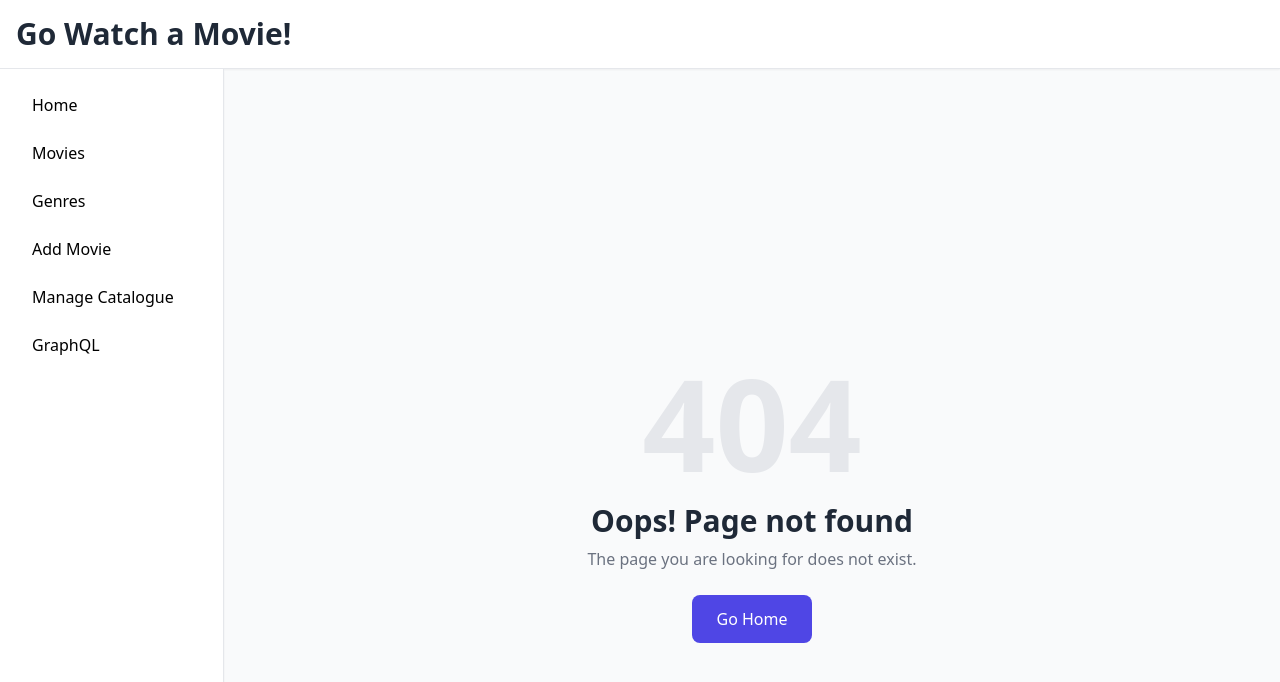
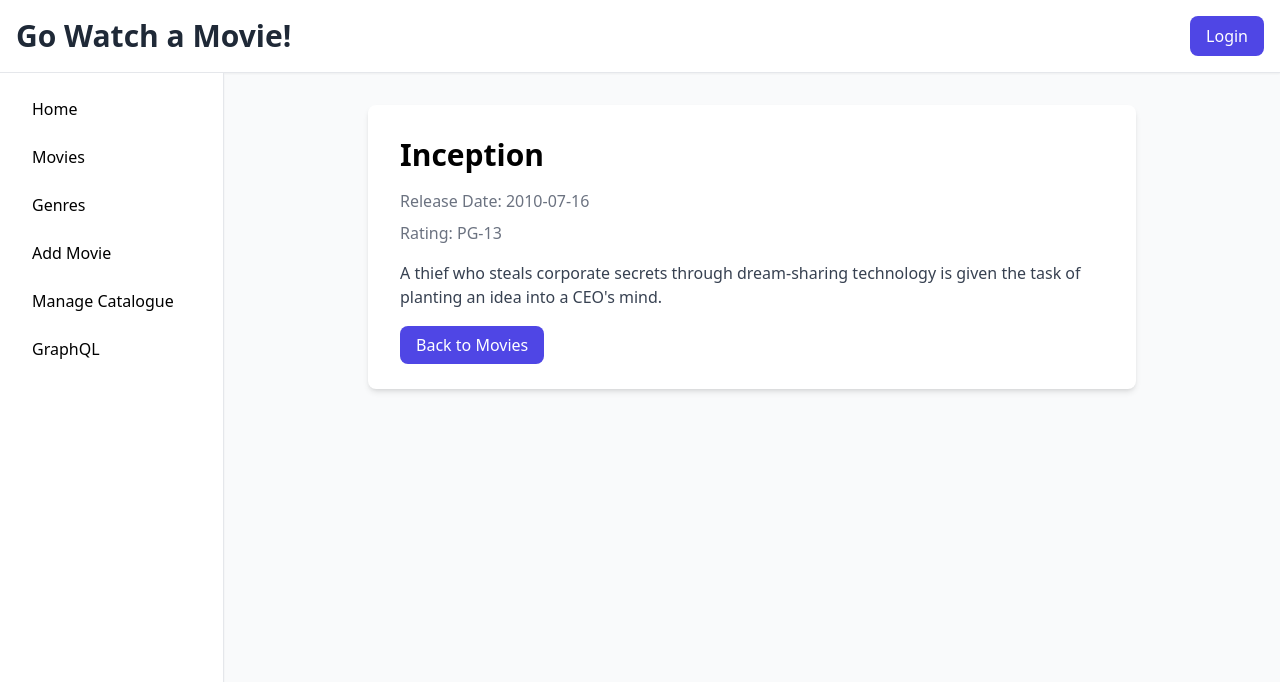
Before and after one commit to georgiev098/react-go-simple-movie-app, a React (Create React App) app in the folder front-end/: page /movies/1 in a window 1280 px wide. Before the commit this address had no page. Shown: the top 682 px of the page. Built offline with nearby package versions, Linux system fonts and the light colour scheme.

Commit message:
add addtional components and use dummy data to display movies

```diff
--- a/front-end/src/App.js
+++ b/front-end/src/App.js
@@ -4,6 +4,13 @@ import Sidebar from "./components/Sidebar";
 import Movies from "./components/Movies";
 import Header from "./components/Header";
 import ErrorPage from "./components/ErrorPage";
+import Catalogue from "./components/Catalogue";
+import AddMovie from "./components/AddMovie";
+import Genres from "./components/Genres";
+import GraphQL from "./components/GraphQL";
+import Login from "./components/Login";
+import EditMovie from "./components/EditMovie";
+import Movie from "./components/Movie";
 
 function App() {
   return (
@@ -19,11 +26,14 @@ function App() {
         <main className="flex-1 p-8">
           <Routes>
             <Route path="/" element={<Home />} />
+            <Route path="/login" element={<Login />} />
             <Route path="/movies" element={<Movies />} />
-            {/* <Route path="/genres" element={<Genres />} /> */}
-            {/* <Route path="/add-movie" element={<AddMovie />} /> */}
-            {/* <Route path="/manage-catalogue" element={<ManageCatalogue />} /> */}
-            {/* <Route path="/graphql" element={<GraphQLPage />} /> */}
+            <Route path="/movies/:id" element={<Movie />} />
+            <Route path="/genres" element={<Genres />} />
+            <Route path="/add-movie" element={<AddMovie />} />
+            <Route path="/edit-movie/:id" element={<EditMovie />} />
+            <Route path="/catalogue" element={<Catalogue />} />
+            <Route path="/graphql" element={<GraphQL />} />
             <Route path="*" element={<ErrorPage />} />
           </Routes>
           {/* END  Main Content */}
--- /dev/null
+++ b/front-end/src/components/AddMovie.js
@@ -0,0 +1,3 @@
+export default function AddMovie() {
+  return <h2 className="text-2xl font-bold text-gray-700 mb-6">Add a Movie</h2>;
+}
--- /dev/null
+++ b/front-end/src/components/Catalogue.js
@@ -0,0 +1,3 @@
+export default function Catalogue() {
+  return <h2 className="text-2xl font-bold text-gray-700 mb-6">Catalogue</h2>;
+}
--- /dev/null
+++ b/front-end/src/components/EditMovie.js
@@ -0,0 +1,3 @@
+export default function EditMovie() {
+  return <h2 className="text-2xl font-bold text-gray-700 mb-6">EditMovie</h2>;
+}
--- /dev/null
+++ b/front-end/src/components/Genres.js
@@ -0,0 +1,3 @@
+export default function Genres() {
+  return <h2 className="text-2xl font-bold text-gray-700 mb-6">Genres</h2>;
+}
--- /dev/null
+++ b/front-end/src/components/GraphQL.js
@@ -0,0 +1,3 @@
+export default function GraphQL() {
+  return <h2 className="text-2xl font-bold text-gray-700 mb-6">graphql</h2>;
+}
--- a/front-end/src/components/Header.js
+++ b/front-end/src/components/Header.js
@@ -1,9 +1,18 @@
+import { Link } from "react-router-dom";
+
 export default function Header() {
   return (
-    <header className="border-b bg-white shadow-sm p-4">
+    <header className="border-b bg-white shadow-sm p-4 flex items-center justify-between">
       <h1 className="text-3xl font-extrabold text-gray-800">
         Go Watch a Movie!
       </h1>
+
+      <Link
+        to="/login"
+        className="px-4 py-2 bg-indigo-600 text-white rounded-lg hover:bg-indigo-700 transition-colors font-medium"
+      >
+        Login
+      </Link>
     </header>
   );
 }
--- a/front-end/src/components/Home.js
+++ b/front-end/src/components/Home.js
@@ -1,14 +1,18 @@
+import { Link } from "react-router-dom";
+
 export default function Home() {
   return (
     <div className="flex-1 p-8 flex flex-col items-center justify-center text-center">
       <h2 className="text-2xl font-bold text-gray-700 mb-6">
         Find a movie to watch tonight!
       </h2>
-      <img
-        src="/tickets.png"
-        alt="Movie Tickets"
-        className="w-40 h-auto  rounded-lg transform hover:scale-105 transition-transform duration-300"
-      />
+      <Link to="/movies">
+        <img
+          src="/tickets.png"
+          alt="Movie Tickets"
+          className="w-40 h-auto  rounded-lg transform hover:scale-105 transition-transform duration-300"
+        />
+      </Link>
     </div>
   );
 }
--- /dev/null
+++ b/front-end/src/components/Login.js
@@ -0,0 +1,3 @@
+export default function Login() {
+  return <h2 className="text-2xl font-bold text-gray-700 mb-6">Login</h2>;
+}
--- /dev/null
+++ b/front-end/src/components/Movie.js
@@ -0,0 +1,71 @@
+import { useParams, Link } from "react-router-dom";
+
+export default function Movie() {
+  const { id } = useParams(); // Get movie ID from the URL
+
+  // Temporary movie data (same as Movies.jsx)
+  const tempMovies = [
+    {
+      id: 1,
+      title: "Inception",
+      release_date: "2010-07-16",
+      mpaa_rating: "PG-13",
+      description:
+        "A thief who steals corporate secrets through dream-sharing technology is given the task of planting an idea into a CEO's mind.",
+    },
+    {
+      id: 2,
+      title: "The Matrix",
+      release_date: "1999-03-31",
+      mpaa_rating: "R",
+      description:
+        "A computer hacker learns from mysterious rebels about the true nature of his reality and his role in the war against its controllers.",
+    },
+    {
+      id: 3,
+      title: "Interstellar",
+      release_date: "2014-11-07",
+      mpaa_rating: "PG-13",
+      description:
+        "A team of explorers travel through a wormhole in space in an attempt to ensure humanity's survival.",
+    },
+  ];
+
+  // Find the movie that matches the ID from the URL
+  const movie = tempMovies.find((m) => m.id === Number(id));
+
+  // If movie not found
+  if (!movie) {
+    return (
+      <div className="p-8 text-center">
+        <h2 className="text-2xl font-bold mb-4">Movie Not Found</h2>
+        <Link
+          to="/movies"
+          className="px-4 py-2 bg-indigo-600 text-white rounded-lg hover:bg-indigo-700 transition-colors"
+        >
+          Back to Movies
+        </Link>
+      </div>
+    );
+  }
+
+  return (
+    <div className="p-8 max-w-3xl mx-auto bg-white rounded-lg shadow-md">
+      <h2 className="text-3xl font-bold mb-4">{movie.title}</h2>
+      <p className="text-gray-500 mb-2">
+        <span className="font-medium">Release Date:</span> {movie.release_date}
+      </p>
+      <p className="text-gray-500 mb-4">
+        <span className="font-medium">Rating:</span> {movie.mpaa_rating}
+      </p>
+      <p className="text-gray-700 mb-6">{movie.description}</p>
+
+      <Link
+        to="/movies"
+        className="px-4 py-2 bg-indigo-600 text-white rounded-lg hover:bg-indigo-700 transition-colors"
+      >
+        Back to Movies
+      </Link>
+    </div>
+  );
+}
--- a/front-end/src/components/Movies.js
+++ b/front-end/src/components/Movies.js
@@ -1,3 +1,61 @@
+import { useState } from "react";
+import { Link } from "react-router-dom";
+
 export default function Movies() {
-  return <h2 className="text-2xl font-bold text-gray-700 mb-6">Movie list</h2>;
+  // Temporary movie data
+  const tempMovies = [
+    {
+      id: 1,
+      title: "Inception",
+      release_date: "2010-07-16",
+      mpaa_rating: "PG-13",
+      description:
+        "A thief who steals corporate secrets through dream-sharing technology is given the task of planting an idea into a CEO's mind.",
+    },
+    {
+      id: 2,
+      title: "The Matrix",
+      release_date: "1999-03-31",
+      mpaa_rating: "R",
+      description:
+        "A computer hacker learns from mysterious rebels about the true nature of his reality and his role in the war against its controllers.",
+    },
+    {
+      id: 3,
+      title: "Interstellar",
+      release_date: "2014-11-07",
+      mpaa_rating: "PG-13",
+      description:
+        "A team of explorers travel through a wormhole in space in an attempt to ensure humanity's survival.",
+    },
+  ];
+
+  const [movies, setMovies] = useState(tempMovies);
+
+  return (
+    <div className="w-full max-w-6xl mx-auto">
+      <h2 className="text-3xl font-bold mb-6 text-gray-800">Movies List</h2>
+
+      <div className="grid grid-cols-1 md:grid-cols-2 lg:grid-cols-3 gap-6">
+        {movies.map((movie) => (
+          <Link to={`/movies/${movie.id}`}>
+            <div
+              key={movie.id}
+              className="bg-white rounded-lg shadow-md p-6 hover:shadow-lg transition-shadow"
+            >
+              <h3 className="text-xl font-semibold mb-2">{movie.title}</h3>
+              <p className="text-gray-500 mb-1">
+                <span className="font-medium">Release:</span>{" "}
+                {movie.release_date}
+              </p>
+              <p className="text-gray-500 mb-3">
+                <span className="font-medium">Rating:</span> {movie.mpaa_rating}
+              </p>
+              <p className="text-gray-700 text-sm">{movie.description}</p>
+            </div>
+          </Link>
+        ))}
+      </div>
+    </div>
+  );
 }
--- a/front-end/src/components/Sidebar.js
+++ b/front-end/src/components/Sidebar.js
@@ -6,7 +6,7 @@ export default function Sidebar() {
     { name: "Movies", path: "/movies" },
     { name: "Genres", path: "/genres" },
     { name: "Add Movie", path: "/add-movie" },
-    { name: "Manage Catalogue", path: "/manage-catalogue" },
+    { name: "Manage Catalogue", path: "/catalogue" },
     { name: "GraphQL", path: "/graphql" },
   ];
 
```
